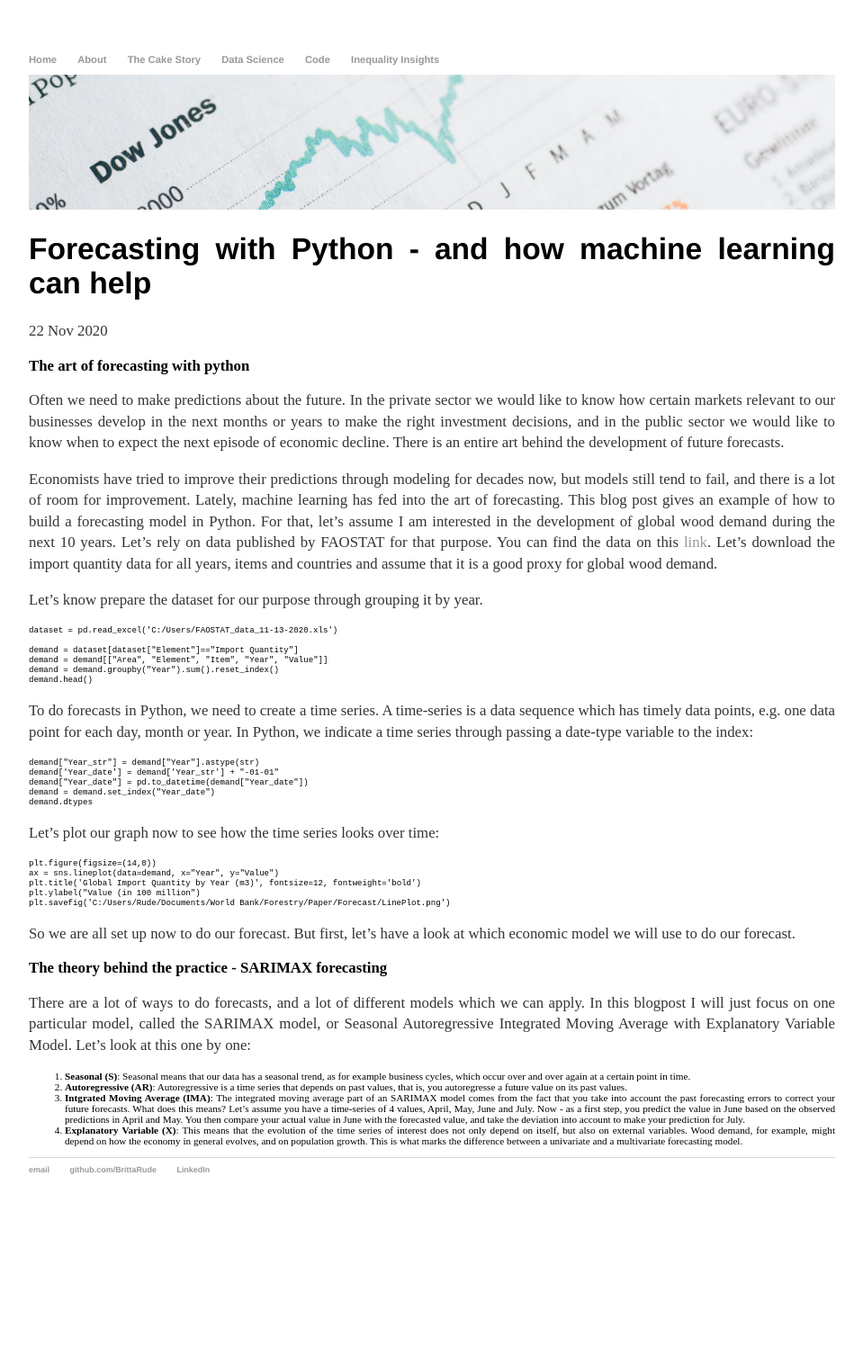
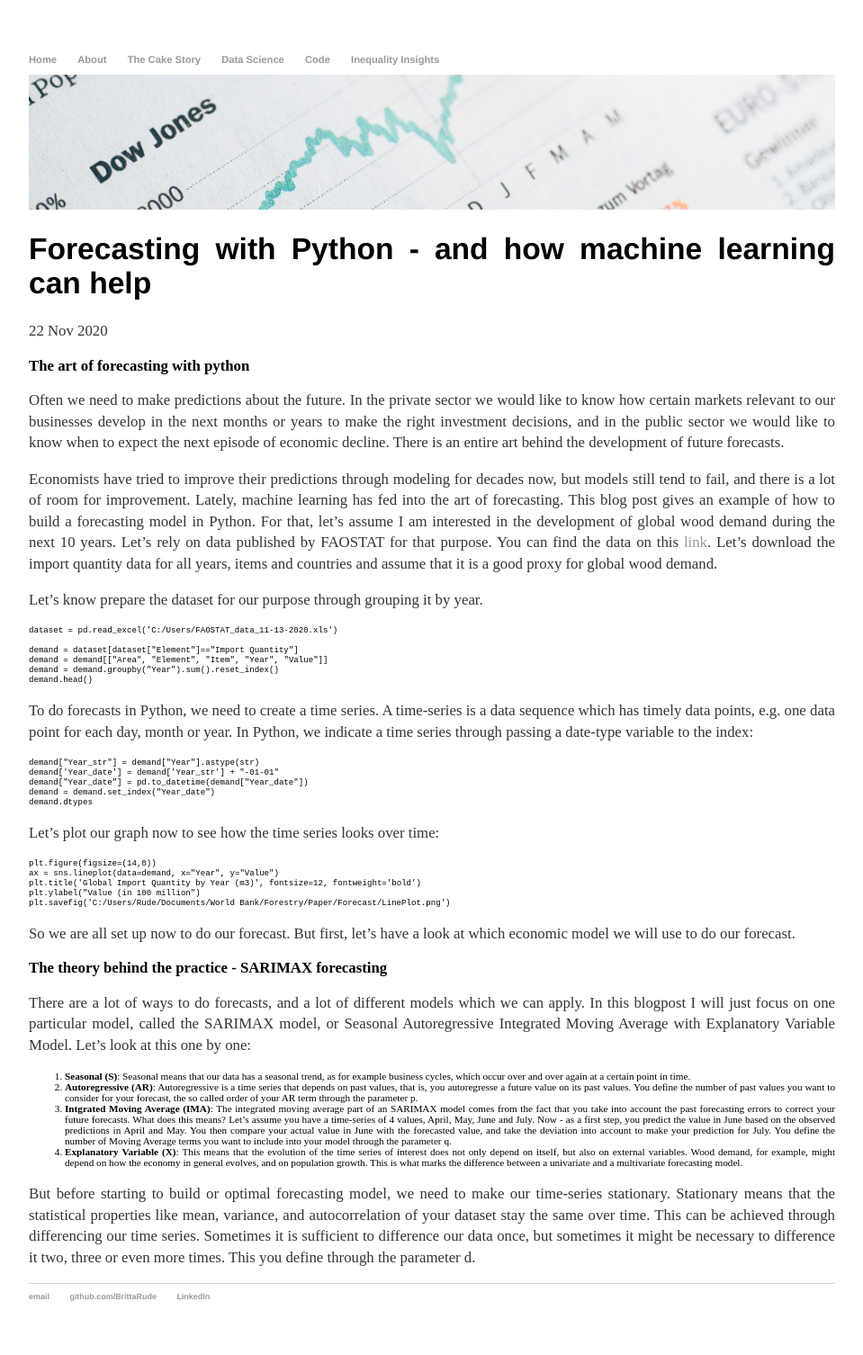
Before and after one commit to BrittaRude/BrittaRude.github.io, a Jekyll site: the page built from inputs_code/_posts/2020-11-22-britta-rude-forecasting-with-python.md, in a window 1280 px wide. Shown: the whole page at 90% size, without its empty margins (160-1119 px from the left). Built offline with Jekyll 4.4.1, drawn with Linux system fonts in a browser that asks for light colours; before the commit the page ends 1365 px from its top, so only the background shows below that.

Commit message:
Update 2020-11-22-britta-rude-forecasting-with-python.md

```diff
--- a/inputs_code/_posts/2020-11-22-britta-rude-forecasting-with-python.md
+++ b/inputs_code/_posts/2020-11-22-britta-rude-forecasting-with-python.md
@@ -48,6 +48,8 @@ So we are all set up now to do our forecast. But first, let's have a look at whi
 
 There are a lot of ways to do forecasts, and a lot of different models which we can apply. In this blogpost I will just focus on one particular model, called the SARIMAX model, or Seasonal Autoregressive Integrated Moving Average with Explanatory Variable Model. Let's look at this one by one:
 1. <b>Seasonal (S)</b>: Seasonal means that our data has a seasonal trend, as for example business cycles, which occur over and over again at a certain point in time.
-2. <b>Autoregressive (AR)</b>: Autoregressive is a time series that depends on past values, that is, you autoregresse a future value on its past values.
-3. <b>Intgrated Moving Average (IMA)</b>: The integrated moving average part of an SARIMAX model comes from the fact that you take into account the past forecasting errors to correct your future forecasts. What does this means? Let's assume you have a time-series of 4 values, April, May, June and July. Now - as a first step, you predict the value in June based on the observed predictions in April and May. You then compare your actual value in June with the forecasted value, and take the deviation into account to make your prediction for July.
+2. <b>Autoregressive (AR)</b>: Autoregressive is a time series that depends on past values, that is, you autoregresse a future value on its past values. You define the number of past values you want to consider for your forecast, the so called order of your AR term through the parameter p.
+3. <b>Intgrated Moving Average (IMA)</b>: The integrated moving average part of an SARIMAX model comes from the fact that you take into account the past forecasting errors to correct your future forecasts. What does this means? Let's assume you have a time-series of 4 values, April, May, June and July. Now - as a first step, you predict the value in June based on the observed predictions in April and May. You then compare your actual value in June with the forecasted value, and take the deviation into account to make your prediction for July. You define the number of Moving Average terms you want to include into your model through the parameter q.
 4. <b>Explanatory Variable (X)</b>: This means that the evolution of the time series of interest does not only depend on itself, but also on external variables. Wood demand, for example, might depend on how the economy in general evolves, and on population growth. This is what marks the difference between a univariate and a multivariate forecasting model.
+
+But before starting to build or optimal forecasting model, we need to make our time-series stationary. Stationary means that the statistical properties like mean, variance, and autocorrelation of your dataset stay the same over time. This can be achieved through differencing our time series. Sometimes it is sufficient to difference our data once, but sometimes it might be necessary to difference it two, three or even more times. This you define through the parameter d.
```
